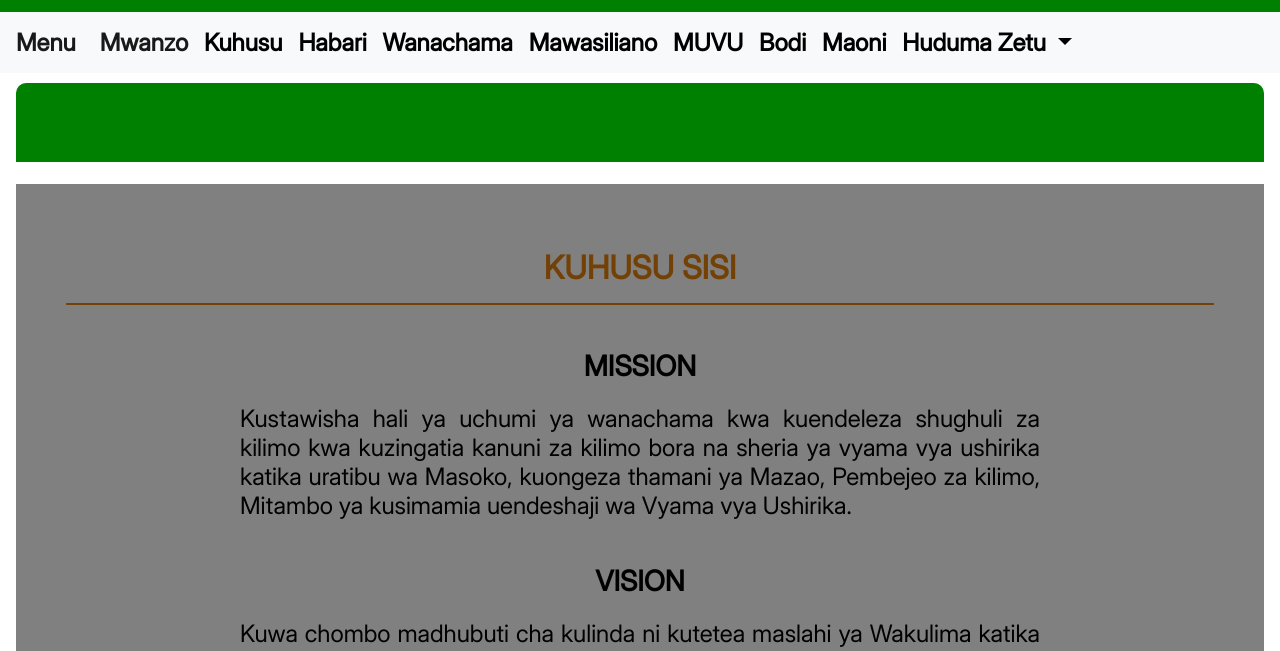
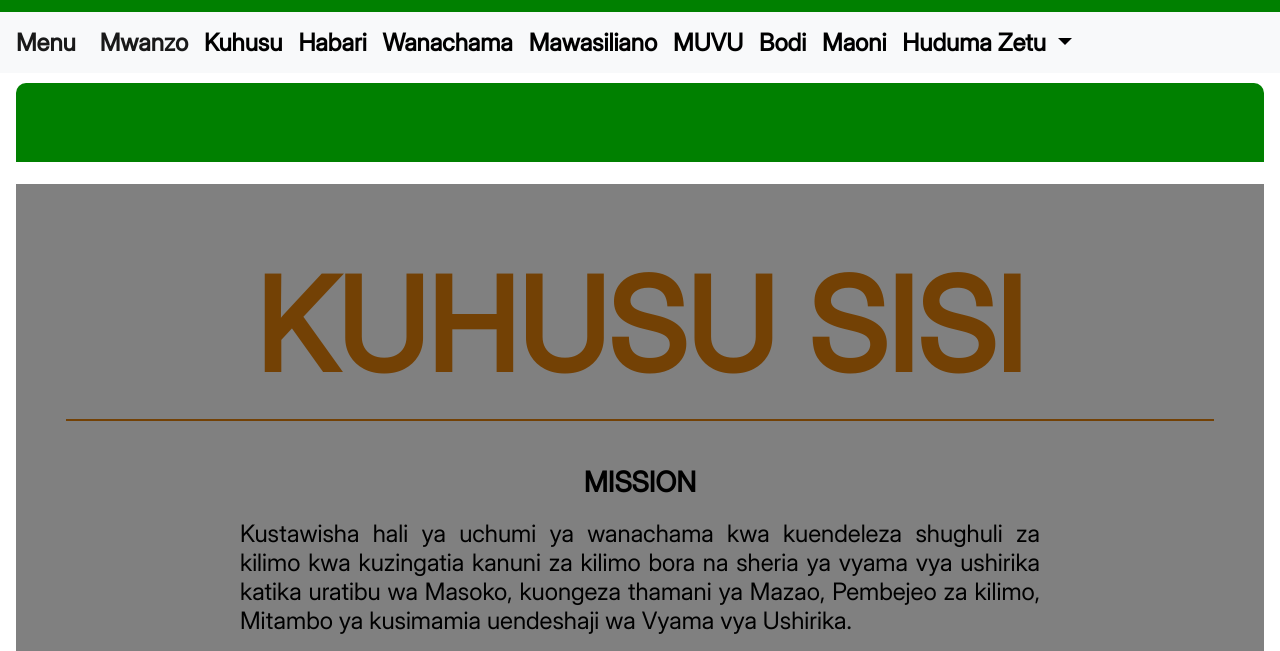
Before and after one commit to Kimbry-donee/SORECU-Website, a plain HTML site: page about.html in a window 1280 px wide. Shown: the part 138-789 px from the top of the page. Drawn offline with Linux system fonts and the light colour scheme.

Commit message:
update screen.css by change font size to 10vw of .about-section h1 selector

```diff
--- a/screen.css
+++ b/screen.css
@@ -811,7 +811,7 @@ ul li a {
     }
 
     .about-section h1 {
-      font-size: 2rem;
+      font-size: 10vw;
       font-weight: 600;
       color: #734105;
     }
```
